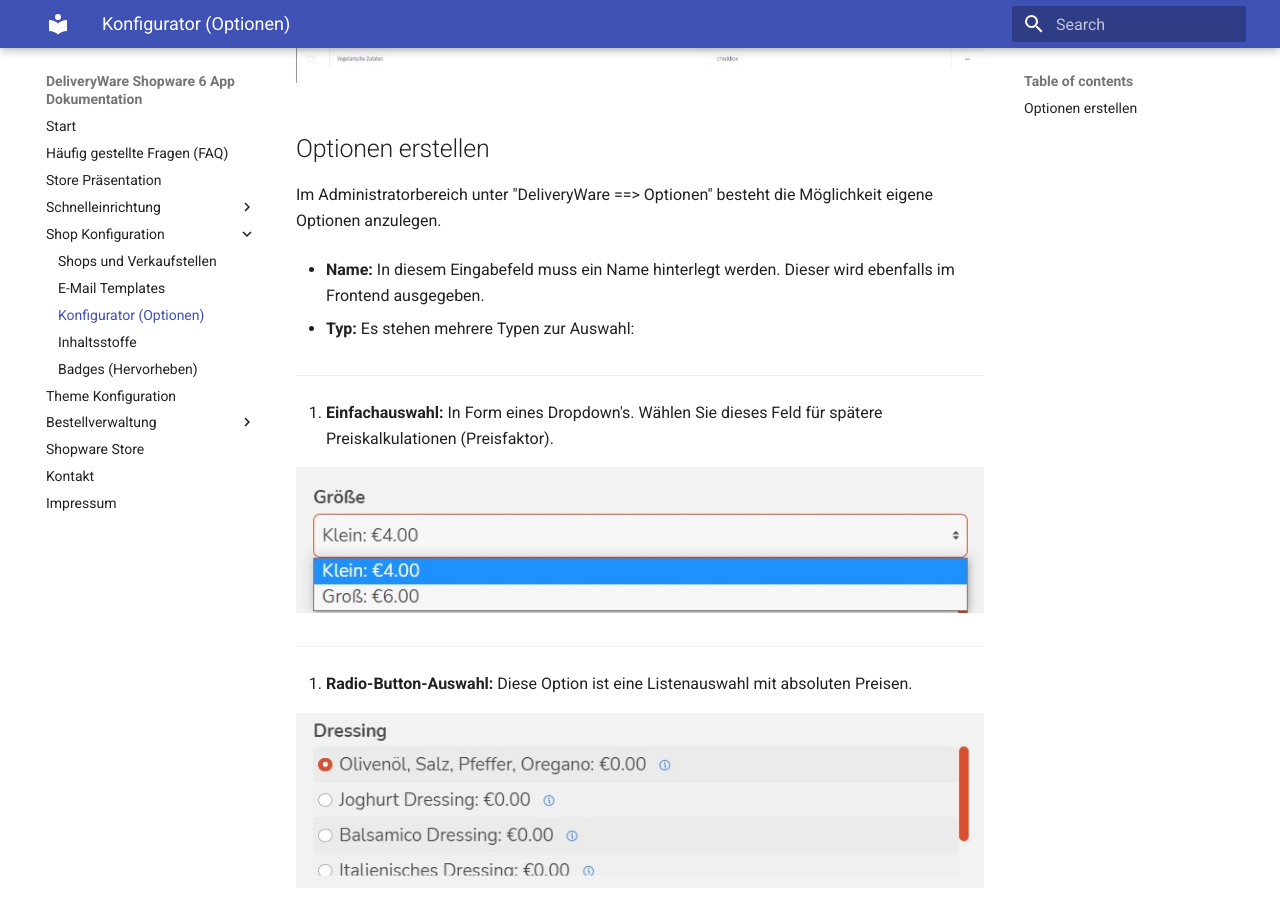
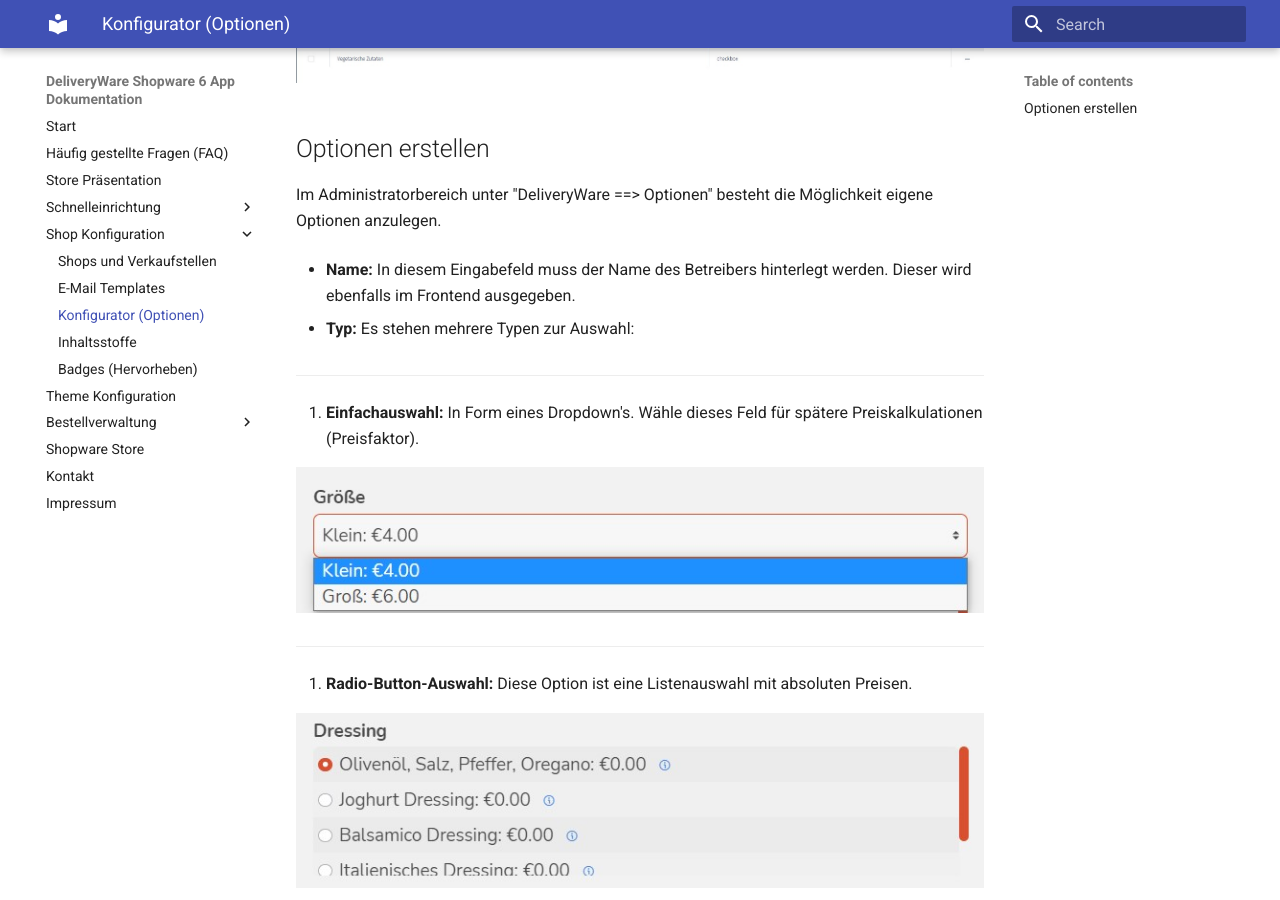
Before and after one commit to moorl/AppflixDocs, an MkDocs documentation site: the page built from docs-source/options/index.md, in a window 1280 px wide and 900 px high, scrolled down 560 px. Built offline with MkDocs 1.6.1 and Material for MkDocs 9.7.7, drawn with Linux system fonts in a browser that asks for light colours; nearby versions of some CDN libraries; library files that are not in the unit come from our copies; comment, search, counter and statistics services are not loaded.

Commit message:
du->Du,dein->Dein,dich->Dich, Sie entfernt/umgeschrieben

```diff
--- a/docs-source/options/index.md
+++ b/docs-source/options/index.md
@@ -12,15 +12,17 @@ Für diese Dokumentation verwenden wir zur Veranschaulichung Screenshots von den
 
 ## Optionen erstellen
 
-Im Administratorbereich unter "DeliveryWare ==> Optionen" besteht die Möglichkeit eigene Optionen anzulegen.
+Im Administratorbereich unter "DeliveryWare ==> Optionen" besteht die
+Möglichkeit eigene Optionen anzulegen.
 
-- **Name:** In diesem Eingabefeld muss ein Name hinterlegt werden. Dieser wird ebenfalls im Frontend ausgegeben.
+- **Name:** In diesem Eingabefeld muss der Name des Betreibers hinterlegt werden.
+  Dieser wird ebenfalls im Frontend ausgegeben.
 
 
 - **Typ:** Es stehen mehrere Typen zur Auswahl:
 
 ----
-1. **Einfachauswahl:** In Form eines Dropdown's. Wählen Sie dieses Feld für spätere Preiskalkulationen (Preisfaktor).
+1. **Einfachauswahl:** In Form eines Dropdown's. Wähle dieses Feld für spätere Preiskalkulationen (Preisfaktor).
 
   ![dewa-options-single](img/dewa-options-single.jpg)
 
```
